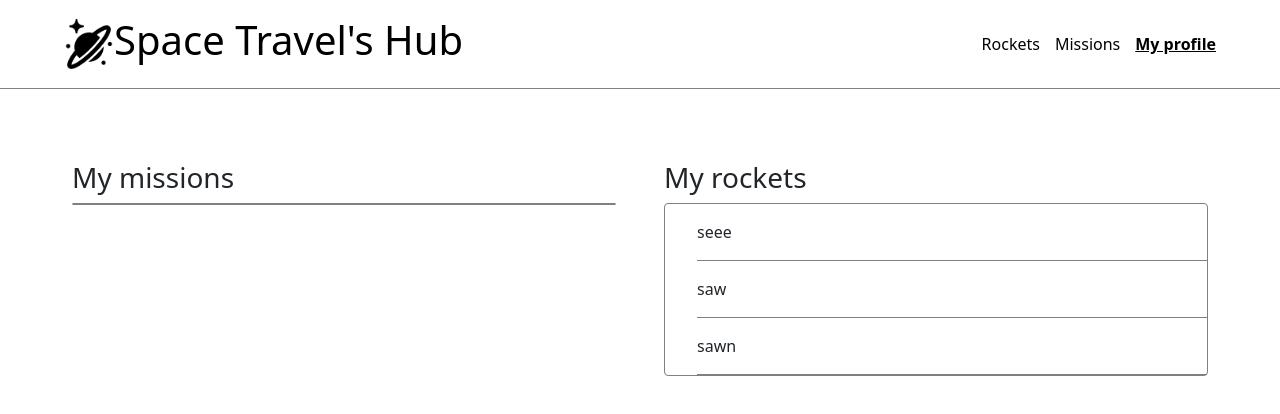
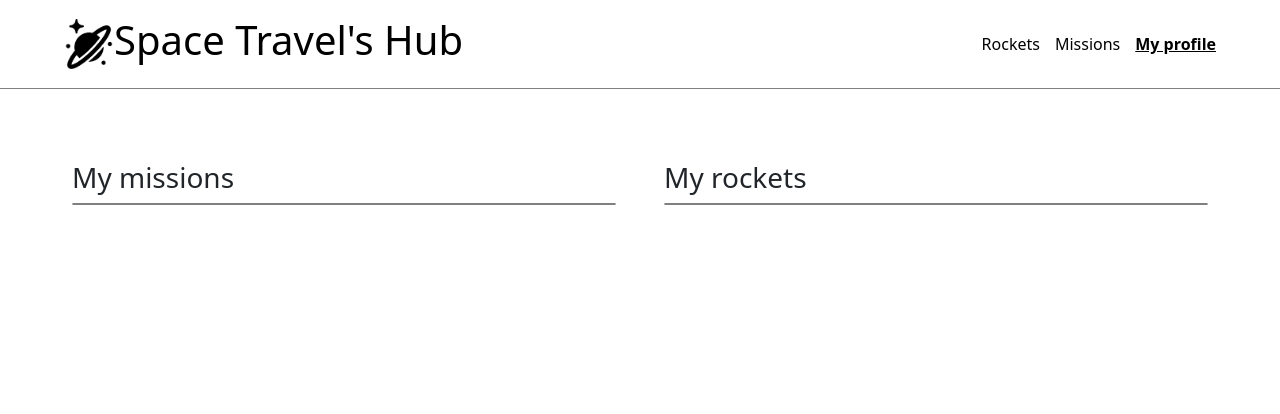
Before and after one commit to theBwoyProgrammer/Space-X, a React (Create React App) app: page /profile in a window 1280 px wide. Shown: the top 414 px of the page. Built offline with nearby package versions, Linux system fonts and the light colour scheme.

Commit message:
added rockets to profile

```diff
--- a/src/components/Profile.jsx
+++ b/src/components/Profile.jsx
@@ -3,7 +3,9 @@ import { useSelector } from 'react-redux';
 
 const Profile = () => {
   const missions = useSelector((state) => state.mission);
+  const rocket = useSelector((state) => state.rocket);
   const reservedmission = missions.filter((mission) => mission.reserved === true);
+  const reservedrockets = rocket.filter((rockets) => rockets.reserved === true);
   return (
     <div className="grid">
       <div className="mission">
@@ -17,9 +19,9 @@ const Profile = () => {
       <div className="mission">
         <h3>My rockets</h3>
         <ul className="ul">
-          <li>seee</li>
-          <li>saw</li>
-          <li>sawn</li>
+          { reservedrockets.map((rocket) => (
+            <li key={rocket.id}>{rocket.name}</li>
+          )) }
         </ul>
       </div>
     </div>
--- a/src/components/Rockets/RocketsList.jsx
+++ b/src/components/Rockets/RocketsList.jsx
@@ -7,7 +7,9 @@ const SkyRockets = () => {
   const skyRoc = useSelector((state) => state.rocket);
   const dispatch = useDispatch();
   useEffect(() => {
-    dispatch(getRockets());
+    if (skyRoc.length === 0) {
+      dispatch(getRockets());
+    }
   }, [dispatch]);
 
   const reserve = (e) => {
```
